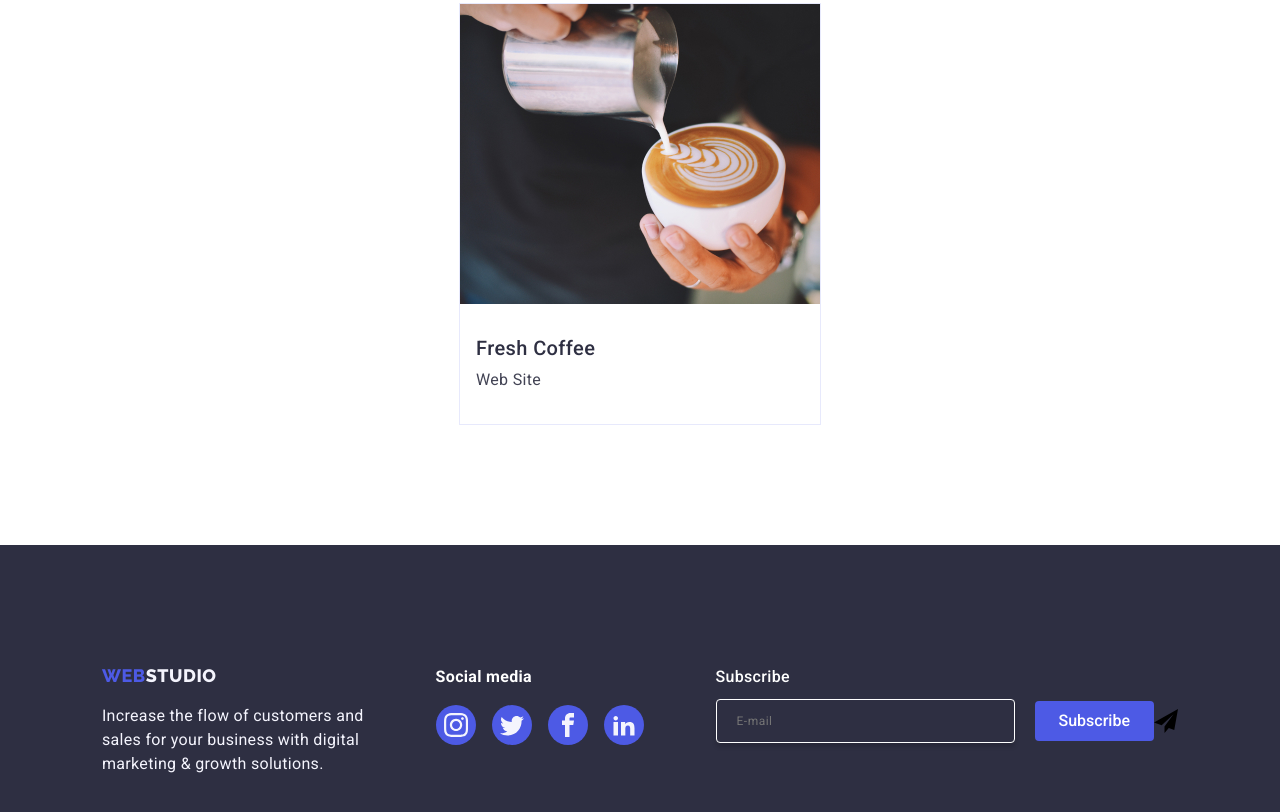
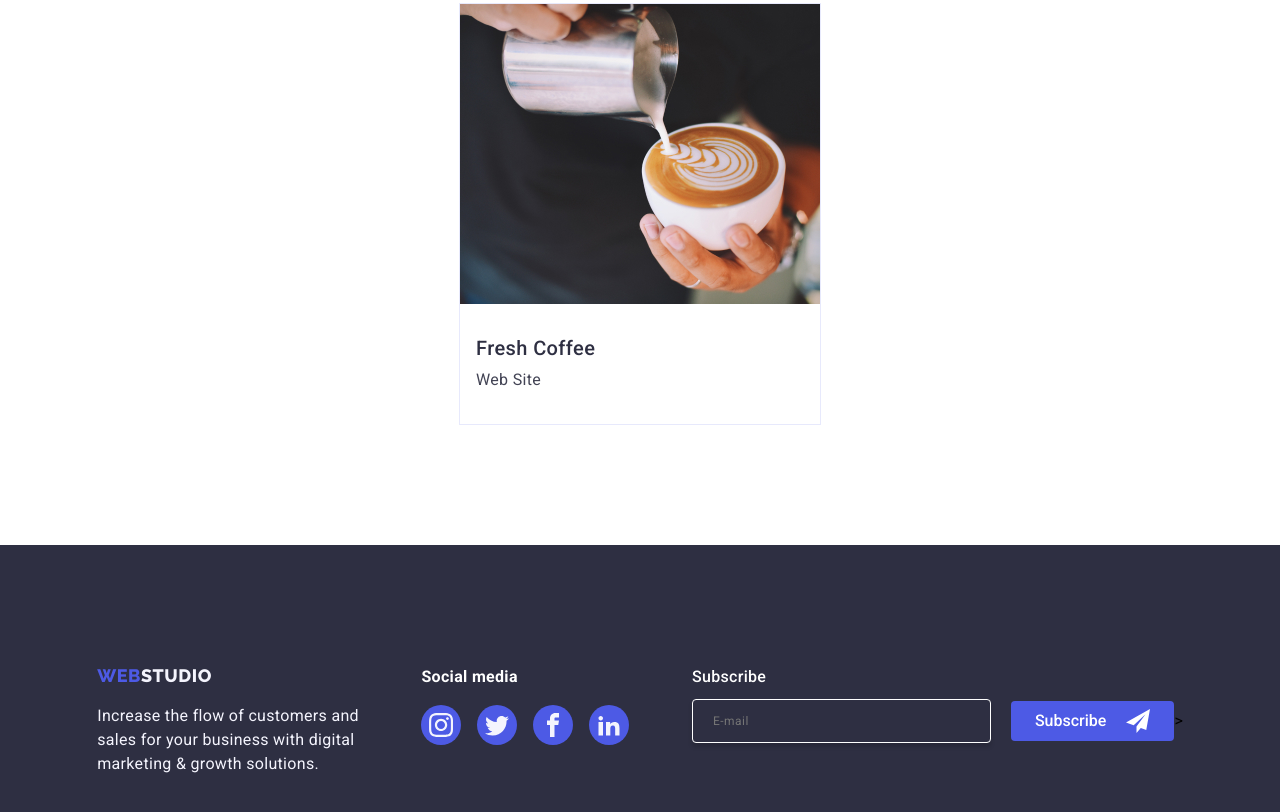
Before and after one commit to joepherdegz/goit-markup-hw-07, a plain HTML site: page portfolio.html in a window 1280 px wide. Shown: the part 2166-2978 px from the top of the page. Drawn offline with nearby package versions, Linux system fonts and the light colour scheme.

Commit message:
Update portfolio.html

```diff
--- a/portfolio.html
+++ b/portfolio.html
@@ -276,15 +276,17 @@
                 <form class="subscribe-form">
                     <input class="subs-mail" type="text" placeholder="E-mail">
                     <div class="subs-button">
-                        <button type="button" class="subs-btn">Subscribe</button>
-                        <svg height="24" width="24" class="subscribe-icon">
-                            <use href="./images1/icons.svg#send"></use>
-                        </svg>
+                        <button type="button" class="subs-btn">Subscribe
+                            <svg height="24" width="24" class="subscribe-icon">
+                                <use href="./images1/icons.svg#send"></use>
+                            </svg>
+                        </button>>
                     </div>
                 </form>
             </div>
         </div>
     </footer>
+    <script src="./js/mobile-menu.js"></script>
 </body>
 
 </html>
```
